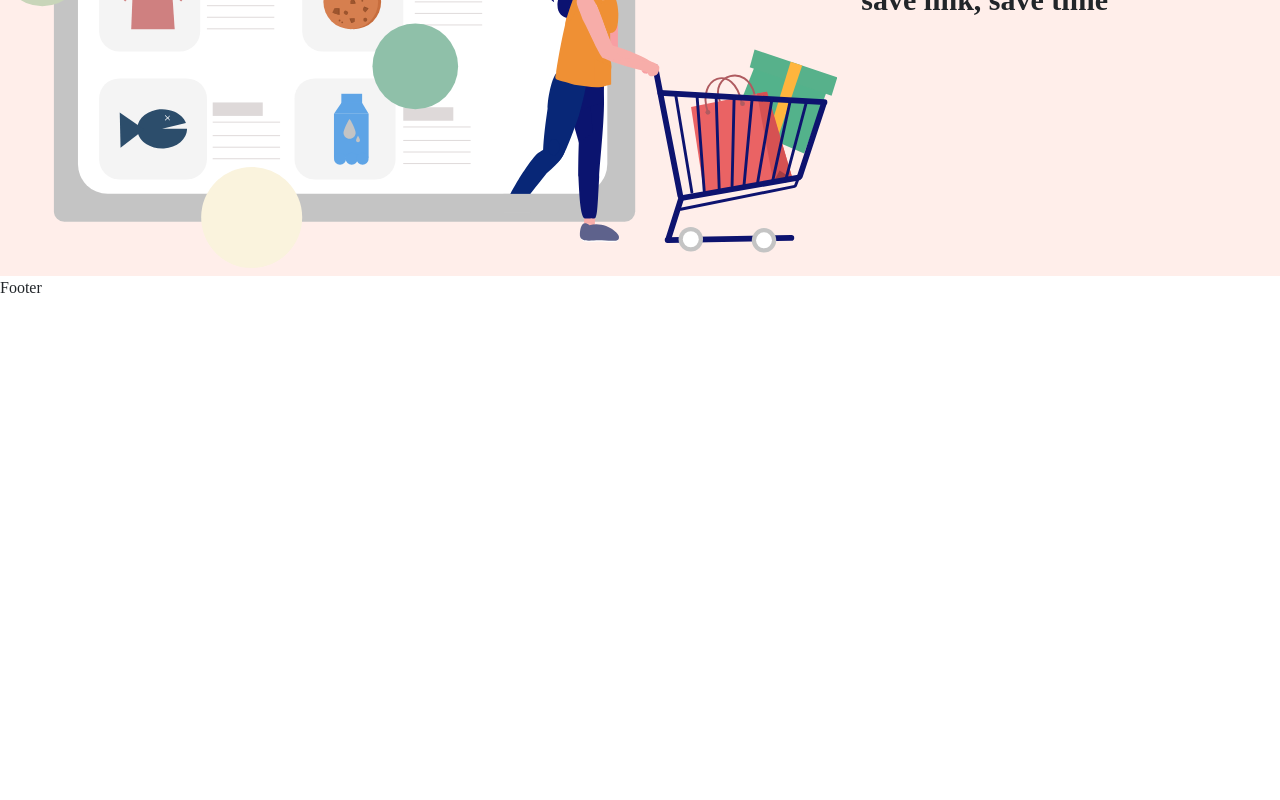
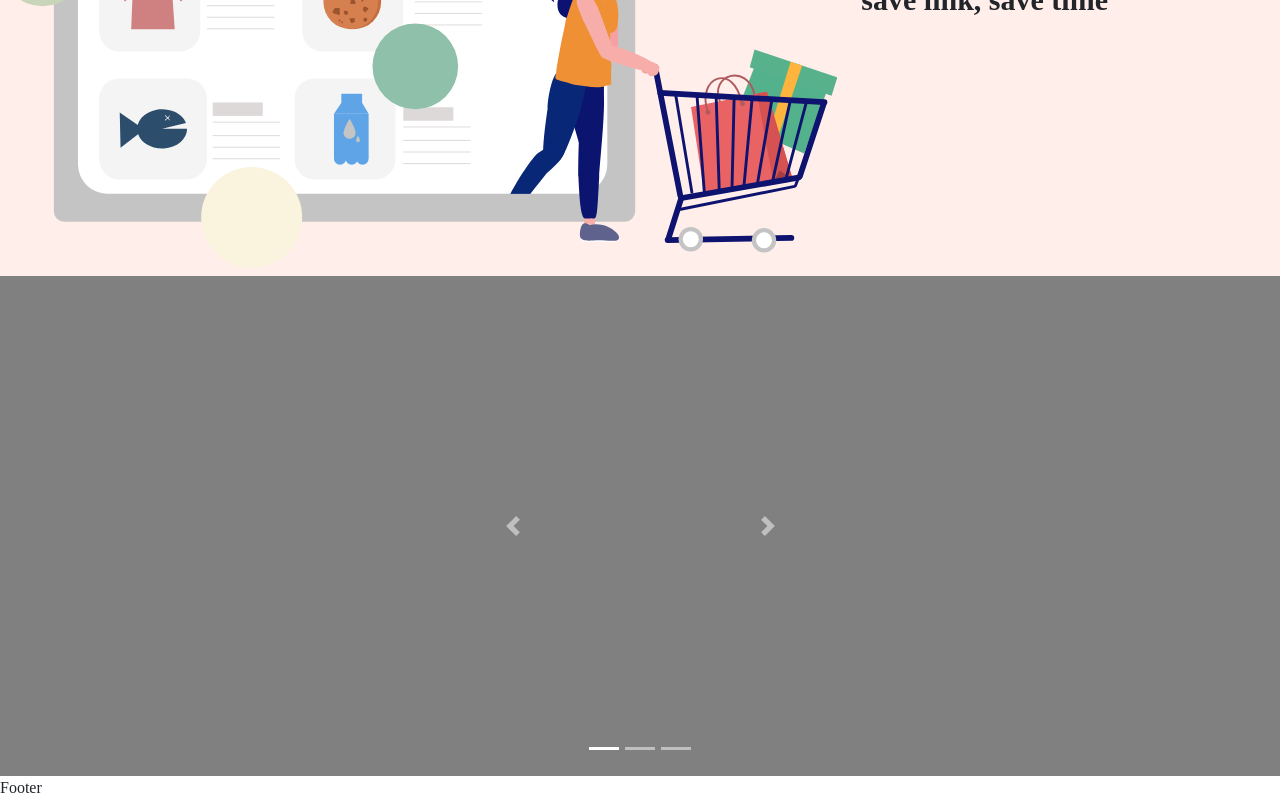
Before and after one commit to SeongsangCHO/crawler_PJT, a React app in the folder front/: page / in a window 1280 px wide. Shown: the part 330-1130 px from the top of the page. Before the commit the page ends 800 px from the top, so only its background shows below. Built offline with nearby package versions, Linux system fonts and the light colour scheme; a web font is replaced by a local one.

Commit message:
coupang get img src

```diff
--- a/front/src/components/Home.js
+++ b/front/src/components/Home.js
@@ -1,6 +1,7 @@
 import React from "react";
 import { ReactComponent as JumbotronImage } from "./public/jumbotron.svg";
 import "./css/Header.css";
+import MainContent from './MainContent';
 
 function Home() {
   return (
@@ -9,6 +10,7 @@ function Home() {
         <JumbotronImage />
         <span>save link, save time</span>
       </div>
+      <MainContent/>
     </div>
   );
 }
--- /dev/null
+++ b/front/src/components/MainContent.js
@@ -0,0 +1,54 @@
+import React from "react";
+import Carousel from "react-bootstrap/Carousel";
+import styled from "styled-components";
+import "./css/MainContent.css";
+
+const MainContentWrapper = styled.div`
+  width: 100%;
+  height: 500px;
+  display: flex;
+  justify-content: center;
+  background-color: gray;
+`;
+
+function MainContent() {
+  return (
+    <MainContentWrapper id="main-content-wrapper">
+      <Carousel>
+        <Carousel.Item interval={5200}>
+
+          <Carousel.Caption>
+            <h3>Second slide label</h3>
+            <p>Lorem ipsum dolor sit amet, consectetur adipiscing elit.</p>
+          </Carousel.Caption>
+        </Carousel.Item>
+        <Carousel.Item interval={1000}>
+          <img
+            className="d-block w-100"
+            src="https://g-selected.pstatic.net/MjAyMDEwMjdfMjAg/MDAxNjAzNzU4MTE5Mzgx.-NwsO8m83PIoIyw7-oRoU9G2woD4nbK9zFcoVQb3sTYg.vXdw3wjCohJTmSy-YqLfC5Jjfjljch3VTVMKbd7WYH0g.JPEG/live_up1.jpg?type=f320_480_q90"
+            alt="First slide"
+          />
+          <Carousel.Caption>
+            <h3>First slide label</h3>
+            <p>Nulla vitae elit libero, a pharetra augue mollis interdum.</p>
+          </Carousel.Caption>
+        </Carousel.Item>
+        <Carousel.Item>
+          <img
+            className="d-block w-100"
+            src="holder.js/800x400?text=Third slide&bg=20232a"
+            alt="Third slide"
+          />
+          <Carousel.Caption>
+            <h3>Third slide label</h3>
+            <p>
+              Praesent commodo cursus magna, vel scelerisque nisl consectetur.
+            </p>
+          </Carousel.Caption>
+        </Carousel.Item>
+      </Carousel>
+    </MainContentWrapper>
+  );
+}
+
+export default MainContent;
--- /dev/null
+++ b/front/src/components/css/MainContent.css
@@ -0,0 +1,4 @@
+#main-content-wrapper > div{
+  width: 300px;
+  height: 500px;
+}
```
Also changed, not shown: 1 other file (tests, documents, lock files or other folders).
